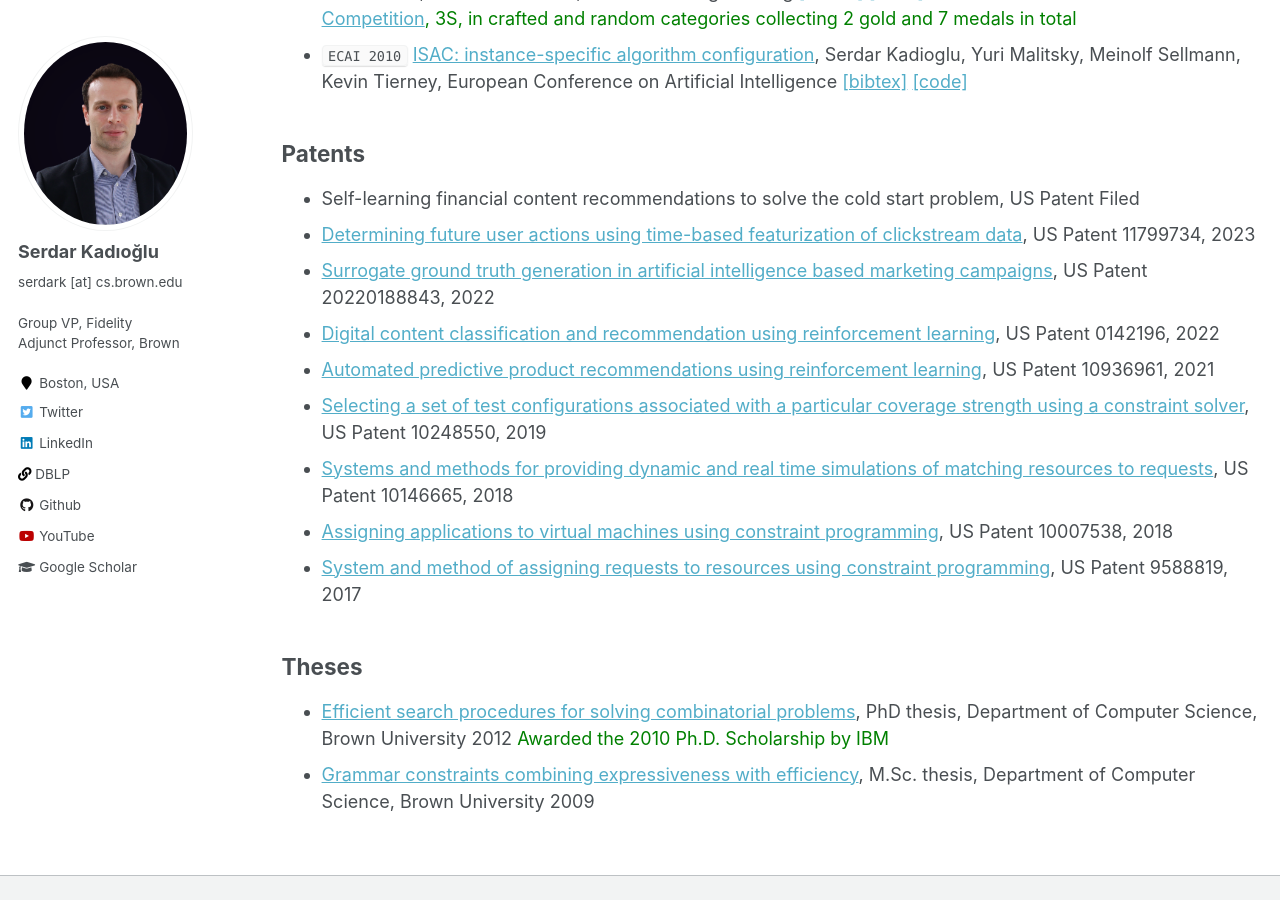
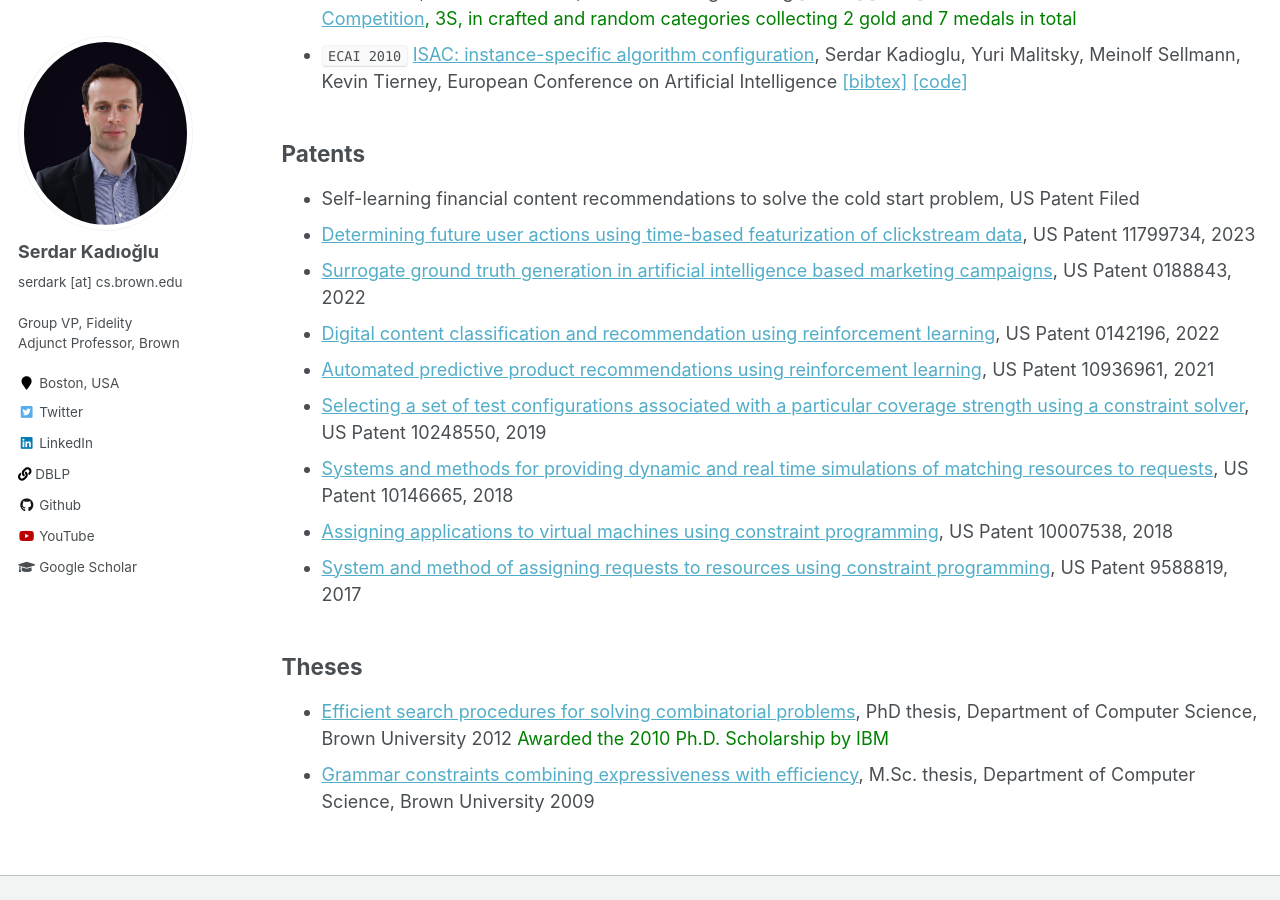
Before and after one commit to skadio/skadio.github.io, a Jekyll site: the page built from _pages/publications.md, in a window 1280 px wide and 900 px high, scrolled down 4217 px. Built offline with Jekyll 4.4.1, drawn with Linux system fonts in a browser that asks for light colours.

Commit message:
Update publications.md

```diff
--- a/_pages/publications.md
+++ b/_pages/publications.md
@@ -95,7 +95,7 @@ and Machine Learning](http://osullivan.ucc.ie/CPML2023/submissions/09.pdf), Xin
 ## Patents
 * Self-learning financial content recommendations to solve the cold start problem, US Patent Filed
 * [Determining future user actions using time-based featurization of clickstream data](https://www.freepatentsonline.com/11799734.html), US Patent 11799734, 2023
-* [Surrogate ground truth generation in artificial intelligence based marketing campaigns](https://scholar.google.com/citations?view_op=view_citation&hl=en&user=tOgYtHkAAAAJ&cstart=20&pagesize=80&citation_for_view=tOgYtHkAAAAJ:nZcligLrVowC), US Patent 20220188843, 2022
+* [Surrogate ground truth generation in artificial intelligence based marketing campaigns](https://scholar.google.com/citations?view_op=view_citation&hl=en&user=tOgYtHkAAAAJ&cstart=20&pagesize=80&citation_for_view=tOgYtHkAAAAJ:nZcligLrVowC), US Patent 0188843, 2022
 * [Digital content classification and recommendation using reinforcement learning](https://scholar.google.com/citations?view_op=view_citation&hl=en&user=tOgYtHkAAAAJ&cstart=20&pagesize=80&citation_for_view=tOgYtHkAAAAJ:ODE9OILHJdcC), US Patent 0142196, 2022
 * [Automated predictive product recommendations using reinforcement learning](https://scholar.google.com/citations?view_op=view_citation&hl=en&user=tOgYtHkAAAAJ&cstart=20&pagesize=80&citation_for_view=tOgYtHkAAAAJ:yFnVuubrUp4C), US Patent 10936961, 2021
 * [Selecting a set of test configurations associated with a particular coverage strength using a constraint solver](https://scholar.google.com/citations?view_op=view_citation&hl=en&user=tOgYtHkAAAAJ&sortby=pubdate&authuser=1&citation_for_view=tOgYtHkAAAAJ:ZzlSgRqYykMC), US Patent 10248550, 2019
```
